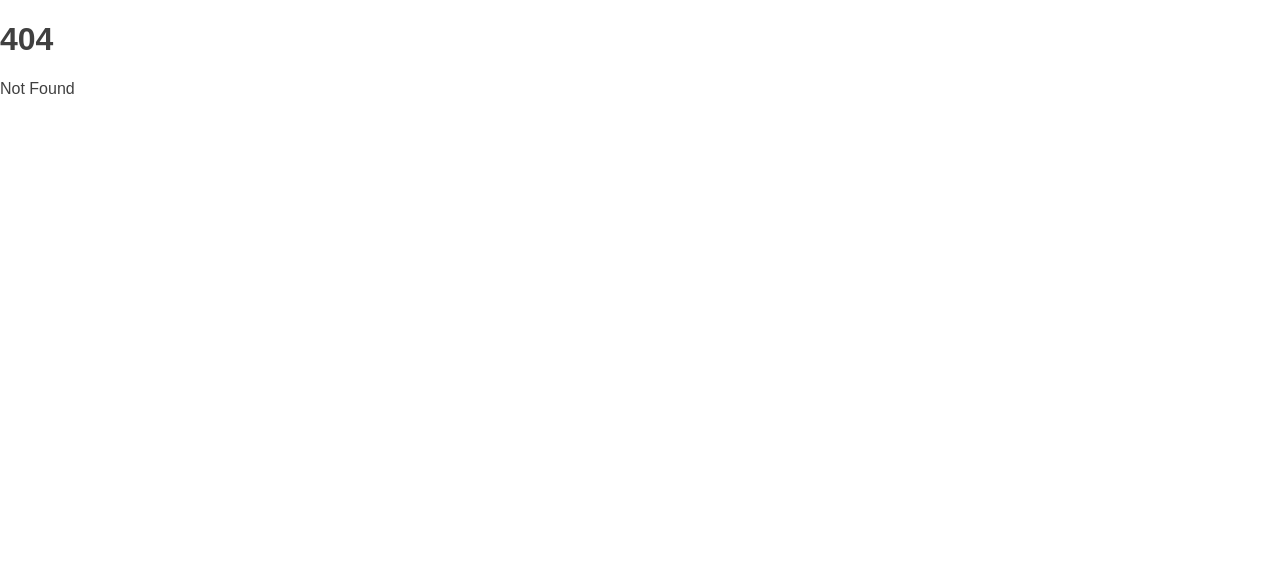
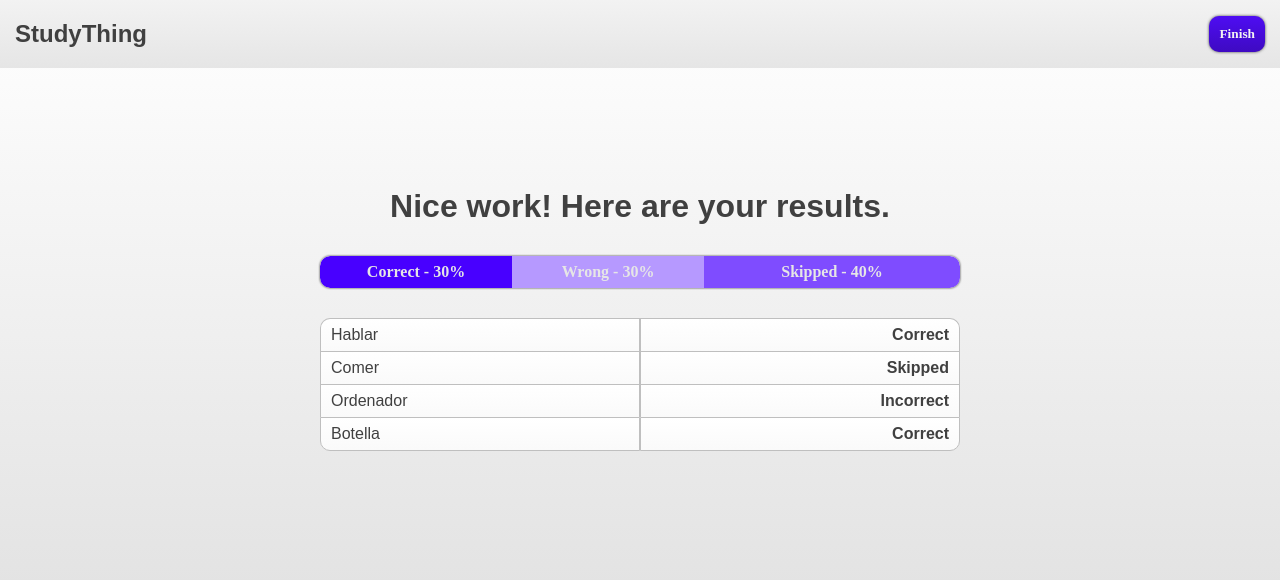
Before and after one commit to vjwmsn/studything, a SvelteKit app: page /quiz/results in a window 1280 px wide. Before the commit this address had no page. Shown: the top 580 px of the page. Built offline with nearby package versions, Linux system fonts and the light colour scheme; a web font is replaced by a local one.

Commit message:
tracked untracked things

```diff
--- a/src/routes/quiz/+page.svelte
+++ b/src/routes/quiz/+page.svelte
@@ -152,7 +152,6 @@
                     <span class="notouchy">Write "</span>
                     <span class="highlight-wavy">{quizJSON.quizWords[questionsCompleted].nativeWord}</span>
                     <span class="notouchy">" in {quizJSON.quizTargetLanguage}</span>
-                    <span class="hidden notouchy" style="margin-left: 10px; color: hsl(0,0%,50%)">// correct!</span>
                     </div>
                     {/if}
                     {#if limbo}
--- /dev/null
+++ b/src/routes/quiz/results/+page.svelte
@@ -0,0 +1,191 @@
+<script>
+    import Bar from "$lib/Bar.svelte"
+    import Btn from "$lib/TextButton.svelte"
+    import BreakdownBar from "$lib/BreakdownBar.svelte";
+    import Table from "$lib/Table.svelte";
+    import TableElement from "$lib/TableElement.svelte";
+
+    let breakdownInfo = [
+    { name: 'Correct', percentage: 30, bg: 'var(--color-accent-green)' },
+    { name: 'Wrong', percentage: 30, bg: 'var(--color-accent-red)'},
+    { name: 'Skipped', percentage: 40, bg: 'var(--color-accent-yellow)' }
+    ]
+
+    let answerResults = [
+        {
+            word: "Hablar",
+            result: "Correct" },
+        {
+            word: "Comer",
+            result: "Skipped"},
+        {
+            word: "Ordenador",
+            result: "Incorrect"},
+        {
+            word: "Botella",
+            result: "Correct"}
+    ];
+
+</script>
+
+<svelte:head>
+    <title>Results | StudyThing</title>
+</svelte:head>
+
+<Bar>
+<span style="font-size: x-large; margin-left: 5px; font-weight: 600; color: var(--color-accent-90-50);">StudyThing</span>
+<Btn content="Finish" align="right"/>
+</Bar>
+
+<h1 style="margin-left: auto; margin-right: auto; margin-top: 15vh;" class="header" >Nice work! Here are your results.</h1>
+<div class="main">
+<BreakdownBar zones={breakdownInfo} />
+    <div class="row">
+        <!--MEGA SPAGHETTI CODE-->
+
+        {#if answerResults.length === 1}
+            <Table>
+                <TableElement self=true side=left text={answerResults[0].word}/>
+            </Table>
+            <Table>
+                <TableElement self=true side=right text={answerResults[0].result}/>
+            </Table>
+        {/if}
+
+        {#if answerResults.length === 2}
+            <Table>
+                <TableElement top=true side=left text={answerResults[0].word}/>
+                <TableElement bottom=true side=left text={answerResults[1].word}/>
+            </Table>
+            <Table>
+                <TableElement top=true side=right text={answerResults[0].result}/>
+                <TableElement bottom=true side=right text={answerResults[1].result}/>
+            </Table>
+        {/if}
+
+        {#if answerResults.length >= 3}
+            <Table>
+                <TableElement top=true side=left text={answerResults[0].word}/>
+                {#each answerResults.slice(1, -1) as element, i (element.word + i)}
+                    <TableElement middle=true side=left text={element.word}/>
+                {/each}
+                <TableElement bottom=true side=left text={answerResults[answerResults.length - 1].word}/>
+            </Table>
+
+            <Table>
+                <TableElement top=true side=right text={answerResults[0].result}/>
+                {#each answerResults.slice(1, -1) as element, i (element.result + i)}
+                    <TableElement middle=true side=right text={element.result}/>
+                {/each}
+                <TableElement bottom=true side=right text={answerResults[answerResults.length - 1].result}/>
+            </Table>
+        {/if}
+
+
+    </div>
+
+</div>
+
+
+
+
+<style>
+    :global(body) {
+        display: flex;
+        flex-direction: column;
+        height: 100vh;
+        background: linear-gradient(hsl(0,0%,100%), hsl(0,0%,85%));
+
+    }
+
+    .row {
+        display: flex;
+        flex-direction: row;
+        margin-top: 15px;
+        overflow: scroll;
+    }
+
+    .header {
+
+        font-size: xx-large;
+        font-weight: 600;
+    }
+
+    .main {
+        margin-top: 10px;
+        margin-left: 25%;
+        margin-right: 25%;
+    }
+
+    .table {
+        height: auto;
+        width: 50%;
+        margin-top: 15px;
+    }
+
+    .table-element {
+        background: linear-gradient(hsl(0, 0%, 100%), hsl(0, 0%, 98%));
+        border: 1px solid;
+        height: 2rem;
+        border-color: hsl(0, 0%, 75%);
+        display: flex;
+        flex-direction: column;
+        justify-content: center;
+        align-items: center;
+        padding-left: 10px;
+        padding-right: 10px;
+        transition: all 0.5s
+    }
+
+    .table-element:hover {
+        box-shadow: inset 0px 0px 5px hsl(0, 0%, 75%);
+        filter: drop-shadow(0 0 0.05rem hsl(0, 0%, 24%));
+    }
+
+    .align-right {
+        align-self: end;
+        font-weight: 800;
+    }
+
+    .align-left {
+        align-self: start;
+    }
+
+    .right {
+        border-top-left-radius: 0px !important;
+        border-bottom-left-radius: 0px !important;
+    }
+
+    .left {
+        border-top-right-radius: 0px !important;
+        border-bottom-right-radius: 0px !important;
+
+    }
+
+    .top{
+        border-radius: 10px 10px 0px 0px;
+        border-bottom: 0px none;
+    }
+
+    .middle {
+        border-radius: 0px 0px 0px 0px;
+        border-bottom: 0px none;
+    }
+
+    .end {
+        border-radius: 0px 0px 10px 10px;
+    }
+/*
+    .correct {
+        background: linear-gradient(90deg, hsla(0 0% 100% / 0), var(--color-accent-green));
+    }
+
+    .skipped {
+        background: linear-gradient(90deg, hsla(0 0% 100% / 0), var(--color-accent-yellow));
+    }
+
+    .incorrect {
+        background: linear-gradient(90deg, hsla(0 0% 100% / 0), var(--color-accent-red));
+    }
+*/
+</style>
```
